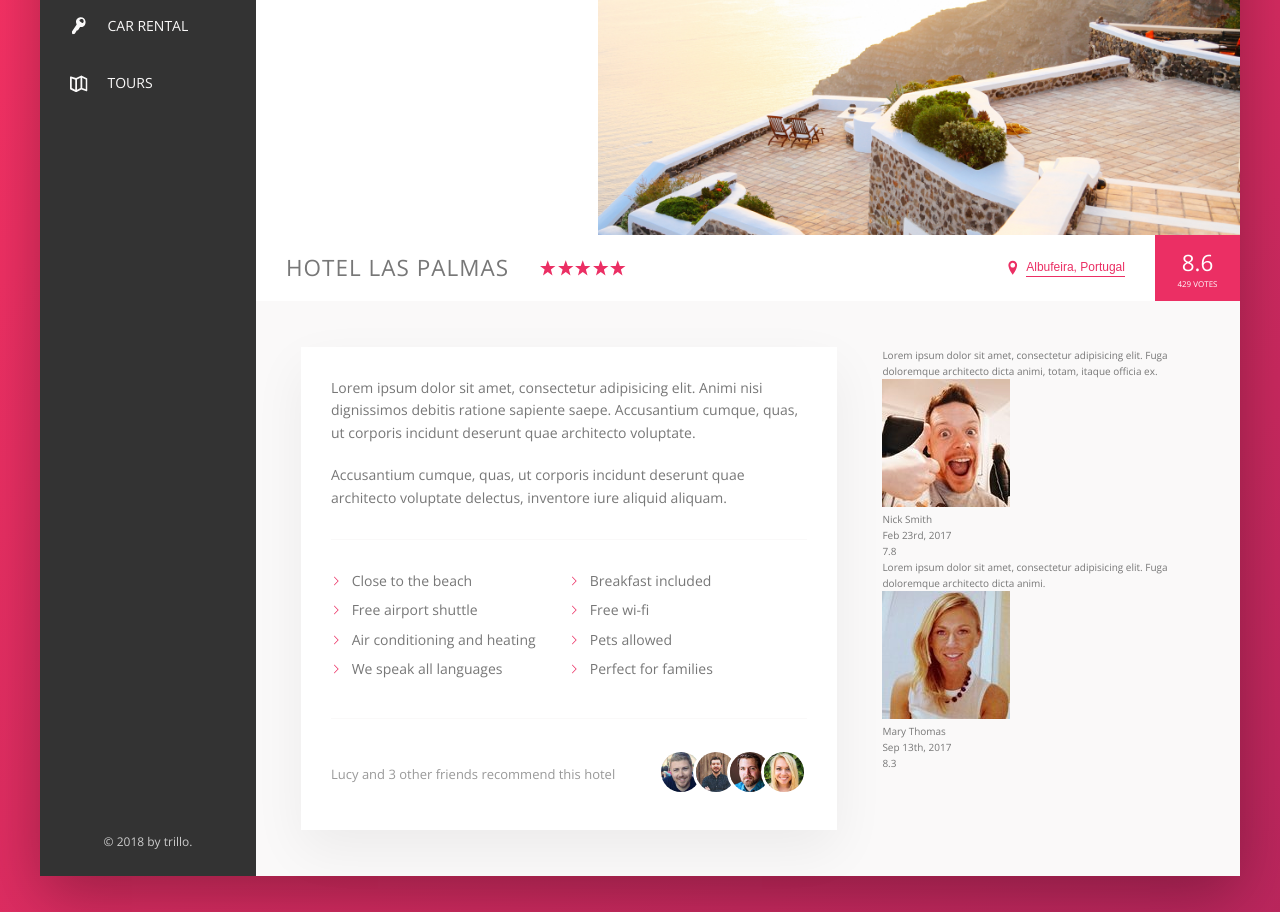
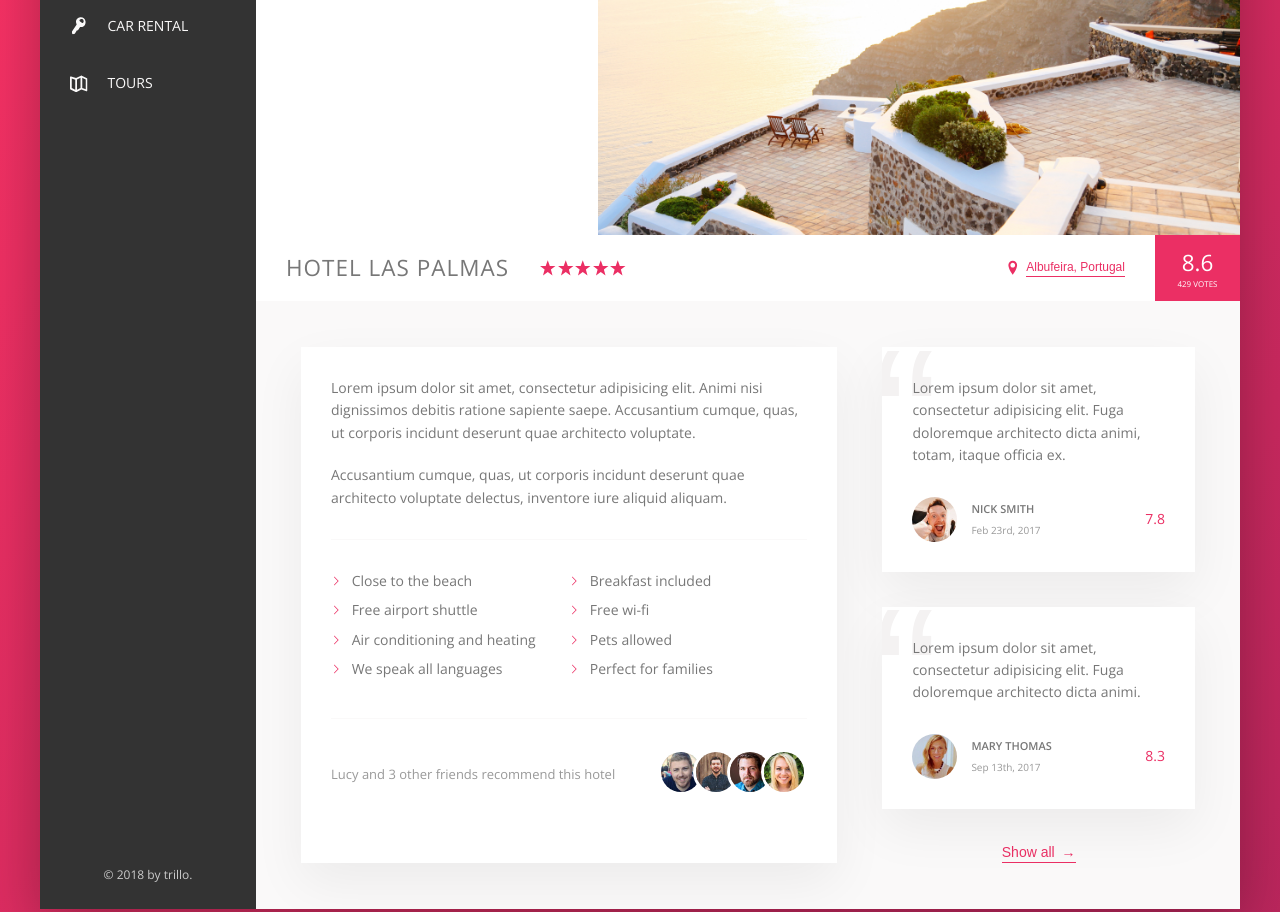
Before and after one commit to csergey8/Trillo, a website: page index.html in a window 1280 px wide. Shown: the part 300-1212 px from the top of the page. Drawn offline with nearby package versions, Linux system fonts and the light colour scheme.

Commit message:
ended user-review styling

```diff
--- a/index.html
+++ b/index.html
@@ -207,7 +207,7 @@
                                 <div class="review__rating">8.3</div>
                             </figcaption>
                         </figure>
-                    </figure>
+                    <button class="btn-inline">Show all <span>&rarr;</span></button>
                 </div>
             </main>
         </div>
--- a/sass/_components.scss
+++ b/sass/_components.scss
@@ -256,8 +256,19 @@
     cursor: pointer;
     transition: all .2s;
 
+    & span {
+        margin-left: 3px;
+
+
+    }
+
      &:hover {
          color: var(--color-grey-dark-1);
+
+         span {
+             margin-left: 8px;
+             transition: margin-left .2s;
+         }
      }
 
      &:focus {
@@ -347,3 +358,64 @@
          }
      }
  }
+
+ .review {
+    background-color: #fff;
+    box-shadow: var(--shadow-light);
+    padding: 3rem;
+    margin-bottom: 3.5rem;
+    position: relative;
+    overflow: hidden;
+
+    &__text {
+        margin-bottom: 3rem;
+        position: relative;
+        z-index: 2;
+    }
+
+    &__user {
+        display: flex;
+        align-items: center;
+    }
+
+    &__photo {
+        height: 4.5rem;
+        width: 4.5rem;
+        border-radius: 50%;
+        margin-right: 1.4rem;
+    }
+
+    &__user-box {
+        margin-right: auto;
+    }
+
+    &__user-name {
+        font-size: 1.1rem;
+        font-weight: 600;
+        text-transform: uppercase;
+        margin-bottom: .4rem;
+    }
+
+    &__user-date {
+        font-size: 1rem;
+        color: var(--color-grey-dark-3);
+    }
+
+    &__rating {
+        color: var(--color-primary);
+        font-size: 2.2;
+        font-weight: 300;
+    }
+
+    &::before {
+        content: "\201C";
+        position: absolute;
+        top: -2.75rem;
+        left: -1rem;
+        font-size: 20rem;
+        color: var(--color-grey-light-2);
+        line-height: 1;
+        font-family: sans-serif;
+        z-index: 1;
+    }
+ }
--- a/sass/_layout.scss
+++ b/sass/_layout.scss
@@ -37,6 +37,7 @@
 }
 
 .detail {
+    font-size: 1.4rem;
     display: flex;
     padding: 4.5rem;
     background-color: var(--color-grey-light-1);
@@ -44,7 +45,6 @@
 }
 
 .description {
-    font-size: 1.4rem;
     background-color: #fff;
     box-shadow: var(--shadow-light);
     padding: 3rem;
@@ -52,9 +52,10 @@
     margin-right: 4.5rem;
 }
 
-.user-review {
-    background-color: #fff;
-    box-shadow: var(--shadow-light);
-    padding: 3rem;
+.user-reviews {
+
     flex: 1;
+    display: flex;
+    flex-direction: column;
+    align-items: center;
 }
```
Also changed, not shown: css/style.css.
